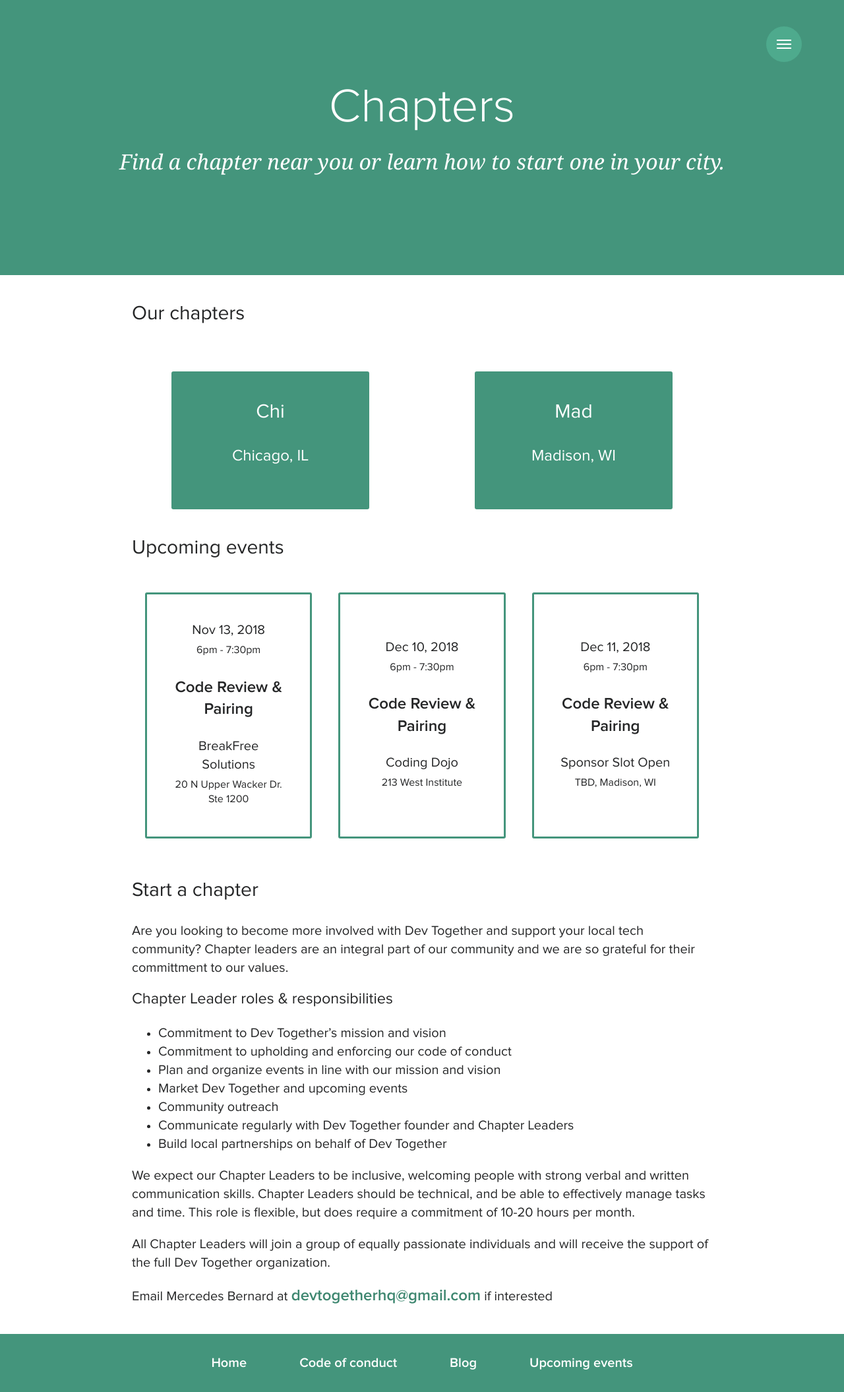
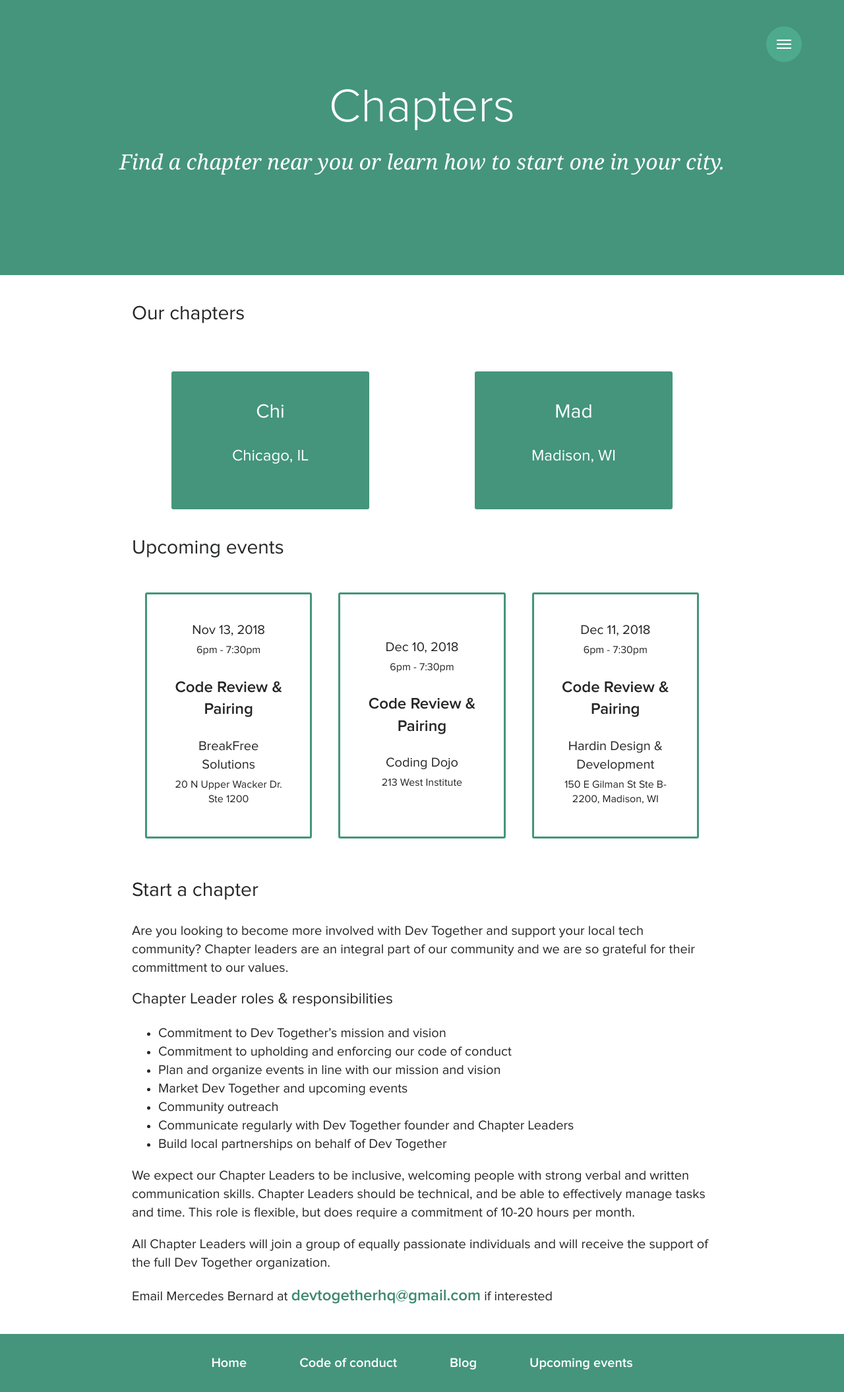
Before and after one commit to mercedesb/dev-together, a Jekyll site: the page built from docs/chapters/index.html, in a window 1280 px wide. Shown: the whole page at 66% size. Built offline with Jekyll 4.4.1, drawn with Linux system fonts in a browser that asks for light colours.

Commit message:
updated madison dec event with sponsor

```diff
--- a/docs/_data/events.json
+++ b/docs/_data/events.json
@@ -33,8 +33,8 @@
     "displayDate": "Dec 11, 2018",
     "date": "2018-12-11",
     "time": "6pm - 7:30pm",
-    "sponsor": "Sponsor Slot Open",
-    "location": "TBD, Madison, WI"
+    "sponsor": "Hardin Design & Development",
+    "location": "150 E Gilman St Ste B-2200, Madison, WI"
   },
   {
     "chapter": "Mad",
```
